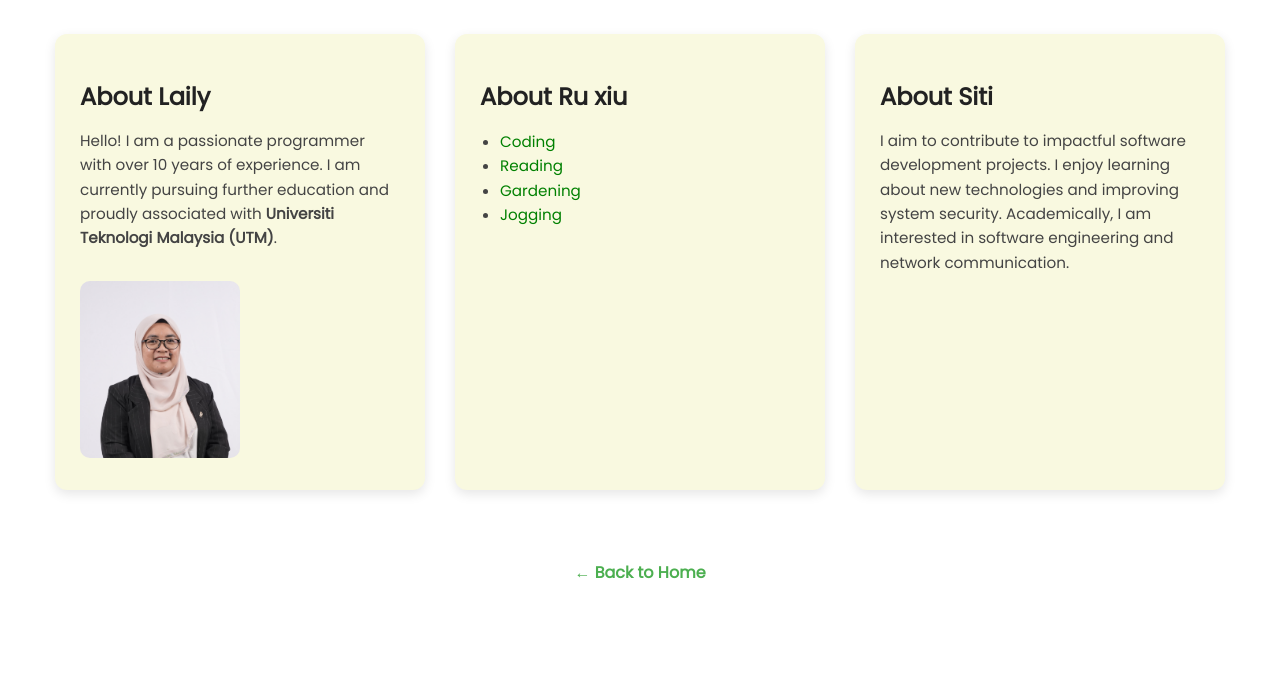
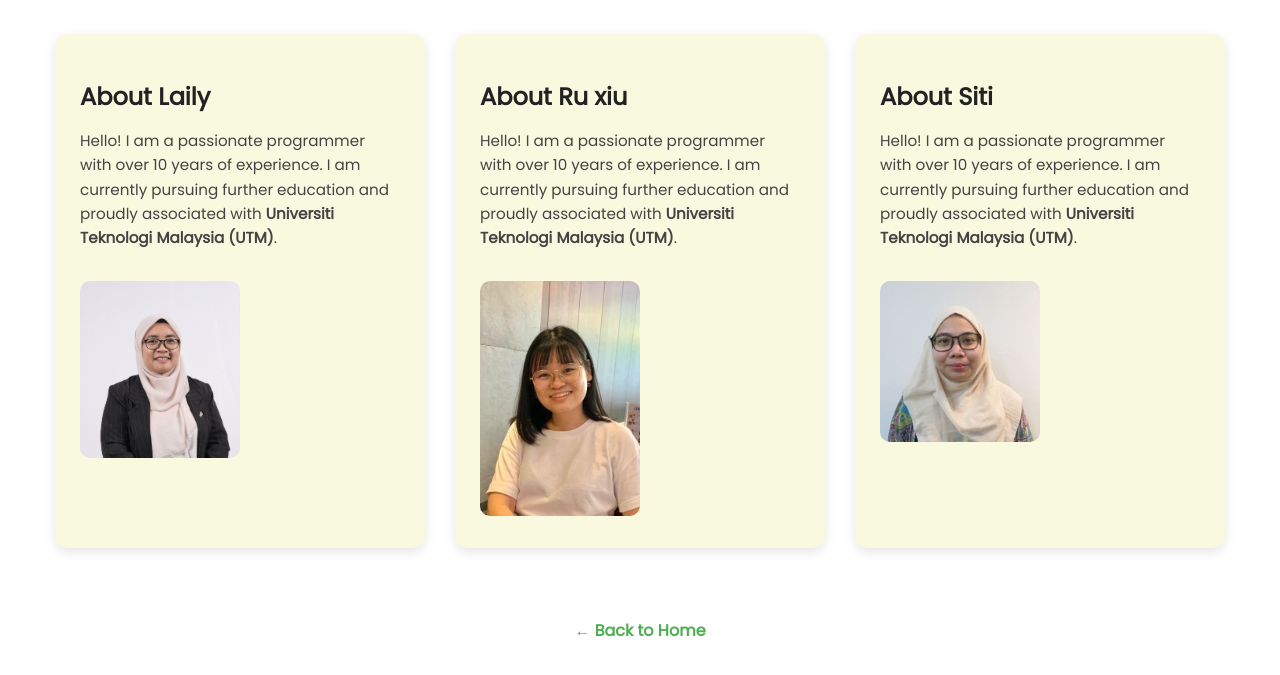
Before and after one commit to Lailies82/SLN-Website, a plain HTML site: page about.html in a window 1280 px wide. Shown: the part 71-746 px from the top of the page. Drawn offline with Linux system fonts and the light colour scheme.

Commit message:
Add files via upload

```diff
--- a/about.html
+++ b/about.html
@@ -153,17 +153,14 @@ header h1 {
 
     <div class="card">
       <h2>About Ru xiu</h2>
-      <ul>
-        <li><span style="color: green;">Coding</span></li>
-        <li><span style="color: green;">Reading</span></li>
-        <li><span style="color: green;">Gardening</span></li>
-        <li><span style="color: green;">Jogging</span></li>
-      </ul>
+      <p>Hello! I am a passionate programmer with over 10 years of experience. I am currently pursuing further education and proudly associated with <strong>Universiti Teknologi Malaysia (UTM)</strong>.</p>
+      <img src="image/ruxiu.jpeg" loading="lazy" height="50"  alt="ruxiu Photo">
     </div>
 
     <div class="card">
       <h2>About Siti</h2>
-      <p>I aim to contribute to impactful software development projects. I enjoy learning about new technologies and improving system security. Academically, I am interested in software engineering and network communication.</p>
+      <p>Hello! I am a passionate programmer with over 10 years of experience. I am currently pursuing further education and proudly associated with <strong>Universiti Teknologi Malaysia (UTM)</strong>.</p>
+      <img src="image/siti.jpeg" loading="lazy"  alt="siti Photo">
     </div>
   </div>
 
```
